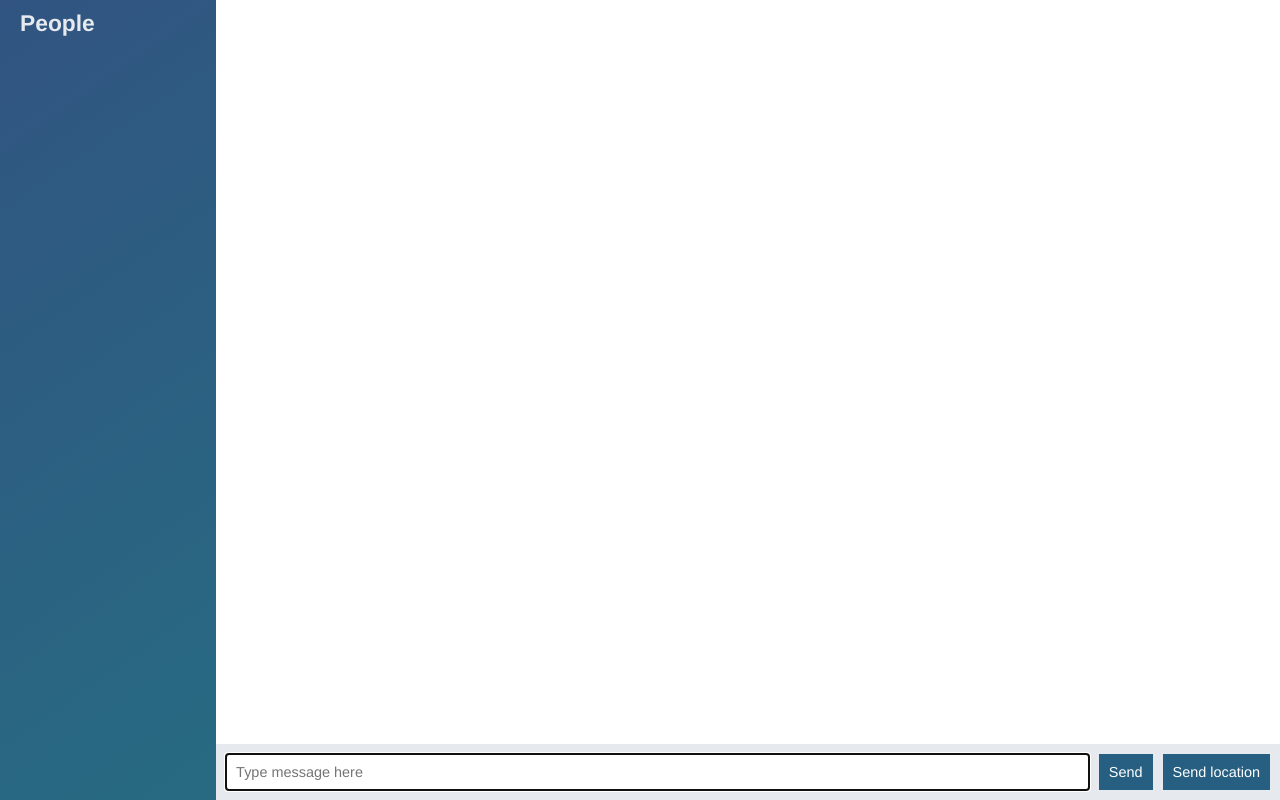
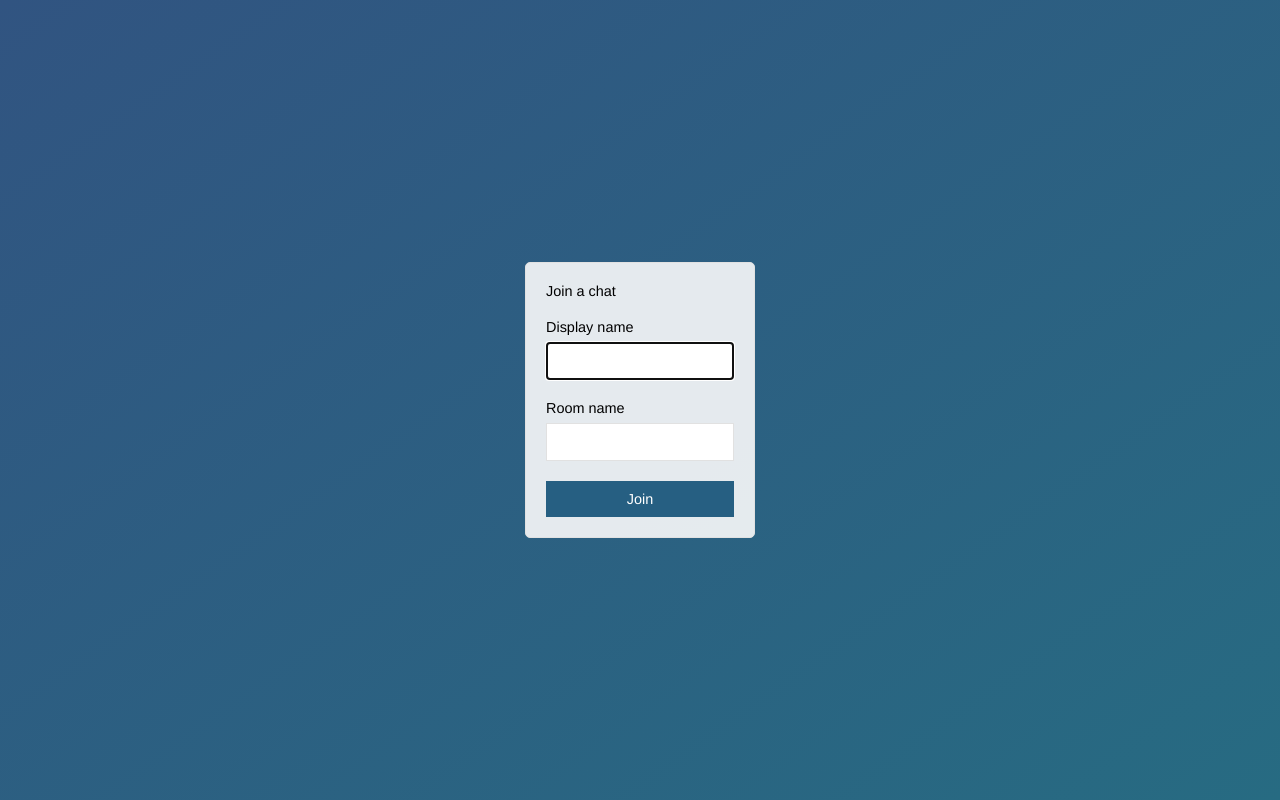
Before and after one commit to StefanelStan/node-chat-app, a website: page public/index.html in a window 1280 px wide. Drawn offline with nearby package versions, Linux system fonts and the light colour scheme; no server answers.

Commit message:
Add join page that submits to chat.html

```diff
--- a/public/index.html
+++ b/public/index.html
@@ -1,64 +1,35 @@
 <!DOCTYPE <!DOCTYPE html>
 <html>
+
 <head>
     <meta charset="utf-8" />
     <meta http-equiv="X-UA-Compatible" content="IE=edge">
-    <title>Chat</title>
+    <title>Join | Chat App</title>
     <meta name="viewport" content="width=device-width, initial-scale=1">
-    <link rel="stylesheet" href="/css/styles.css"/>
+    <link rel="stylesheet" type="text/css" media="screen" href="/css/styles.css" />
+</head>
 
-</head>
-<body class="chat">
-    <div class="chat__sidebar">
+<body class="centered-form">
 
-        <h3>People </h3>
-        <div id="users"></div>
-    </div>
-    <div class="chat__main">
-        <ol id="messages" class="chat__messages">
-        </ol>
-
-        <div class="chat__footer">
-            <form id="message-form">
-                <input name="message" type="text" placeholder="Type message here" autofocus autocomplete="off" />
-                <button>Send</button>
-            </form>
-            <button id="send-location">Send location</button>
-        </div>
+    <div class="centered-form__form">
+        <form action="/chat.html">
+            <div class="form-field">
+                Join a chat
+            </div>
+            <div class="form-field">
+                <label>Display name</label>
+                <input type="text" name="name" autofocus/>
+            </div>
+            <div class="form-field">
+                <label>Room name</label>
+                <input type="text" name="room"/>
+            </div>
+            <div class="form-field">
+                <button>Join</button>
+            </div>
+        </form>
     </div>
 
-<!-- normal message template -->
-    <script id="message-template" type="text/template">
-        <li class="message">
-            <div class="message__title">
-                <h4>{{from}}</h4>
-                <span>{{createdAt}}</span>
-            </div>
-            <div class="message__body">
-                <p>{{text}}</p>
-            </div>
-        </li>
-    </script>
+</body>
 
-<!-- Location message template-->
-    <script id="location-message-template" type="text/template">
-        <li class="message">
-            <div class="message__title">
-                <h4>{{from}}</h4>
-                <span>{{createdAt}}</span>
-            </div>
-            <div class="message__body">
-                <a href="{{url}}" target="_blank">My current location</a>
-            </div>
-        </li>
-    </script>
-
-    <script src="/socket.io/socket.io.js"></script>
-    <script src="/js/libs/jquery-3.3.1.min.js"></script>
-    <script src="/js/libs/moment.js"></script>
-    <script src="/js/libs/mustache.js"></script>
-
-    <script src="/js/index.js"></script>
-
-</body>
 </html>
```
Also changed, not shown: public/chat.html (added, +64 -0 lines), public/js/chat.js (renamed from public/js/index.js).
